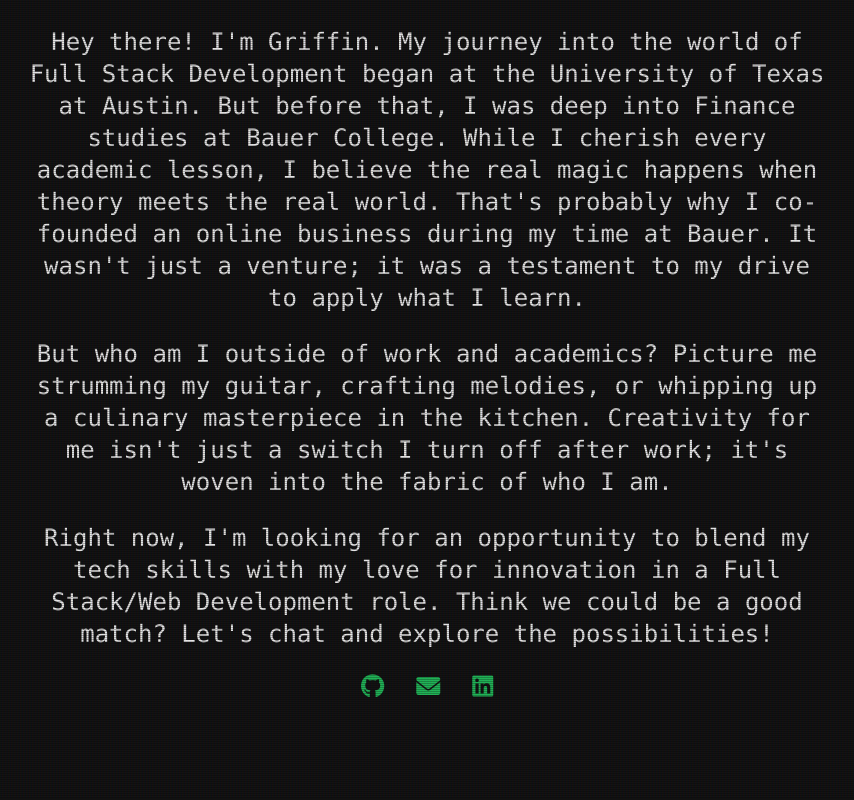
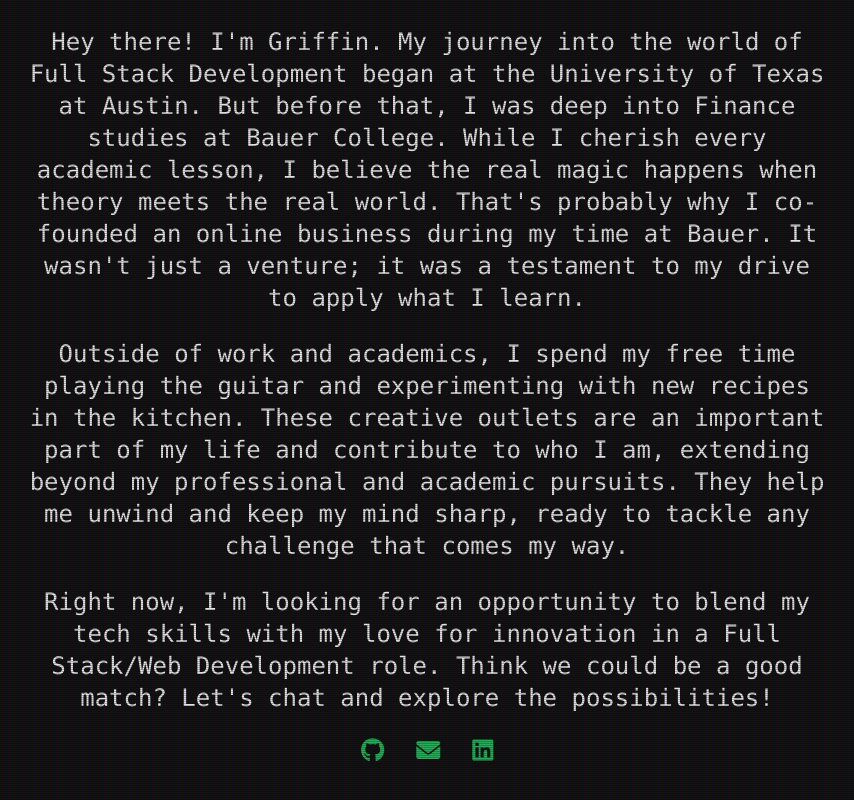
Before and after one commit to liq543/React-Portfolio, a React (Create React App) app: page /about in a window 1280 px wide. Shown: the part 482-1282 px from the top of the page, without its empty margins (213-1067 px from the left). Built offline with nearby package versions, Linux system fonts and the light colour scheme.

Commit message:
made About Me slightly less cringe.

```diff
--- a/src/AboutMe.jsx
+++ b/src/AboutMe.jsx
@@ -19,7 +19,7 @@ const AboutMe = () => {
                     Hey there! I'm Griffin. My journey into the world of Full Stack Development began at the University of Texas at Austin. But before that, I was deep into Finance studies at Bauer College. While I cherish every academic lesson, I believe the real magic happens when theory meets the real world. That's probably why I co-founded an online business during my time at Bauer. It wasn't just a venture; it was a testament to my drive to apply what I learn.
                 </p>
                 <p className="text-white font-mono text-lg md:text-xl lg:text-2xl mb-4 md:mb-6">
-                    But who am I outside of work and academics? Picture me strumming my guitar, crafting melodies, or whipping up a culinary masterpiece in the kitchen. Creativity for me isn't just a switch I turn off after work; it's woven into the fabric of who I am.
+                    Outside of work and academics, I spend my free time playing the guitar and experimenting with new recipes in the kitchen. These creative outlets are an important part of my life and contribute to who I am, extending beyond my professional and academic pursuits. They help me unwind and keep my mind sharp, ready to tackle any challenge that comes my way.
                 </p>
                 <p className="text-white font-mono text-lg md:text-xl lg:text-2xl">
                     Right now, I'm looking for an opportunity to blend my tech skills with my love for innovation in a Full Stack/Web Development role. Think we could be a good match? Let's chat and explore the possibilities!
```
